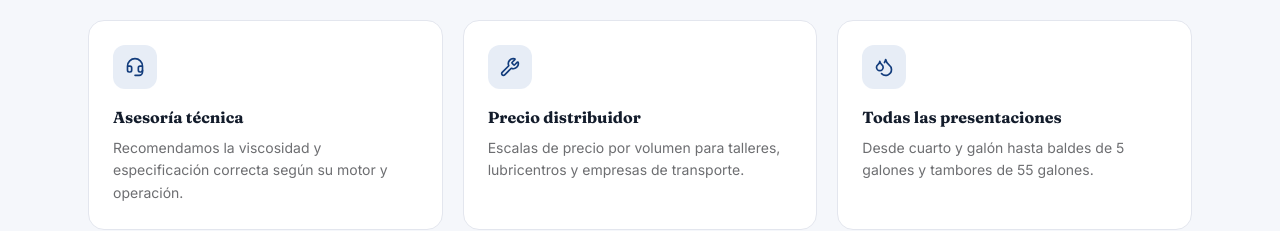
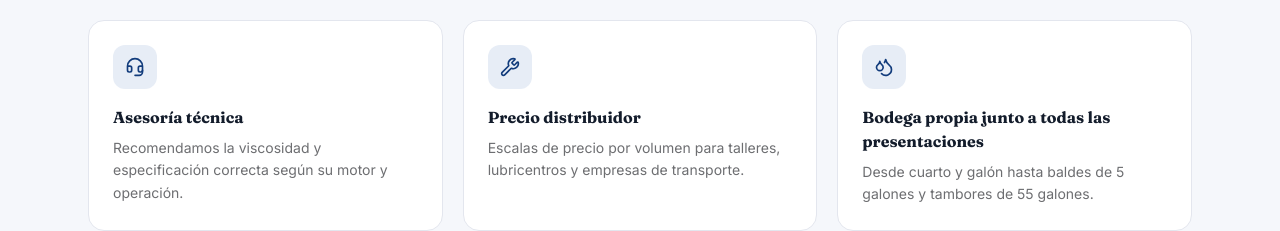
Before and after one commit to kzajo/ksajo, a Next.js app: page / in a window 1280 px wide. Shown: the part 1756-1987 px from the top of the page. Built offline with nearby package versions, Linux system fonts and the light colour scheme; no server answers; the database is empty.

Commit message:
agregar bodega propia juntos todas las presentaciones

```diff
--- a/src/app/page.tsx
+++ b/src/app/page.tsx
@@ -69,7 +69,7 @@ const BENEFICIOS = [
   },
   {
     icono: Droplets,
-    titulo: "Todas las presentaciones",
+    titulo: "Bodega propia junto a todas las presentaciones",
     texto: "Desde cuarto y galón hasta baldes de 5 galones y tambores de 55 galones.",
   },
 ] as const;
```
